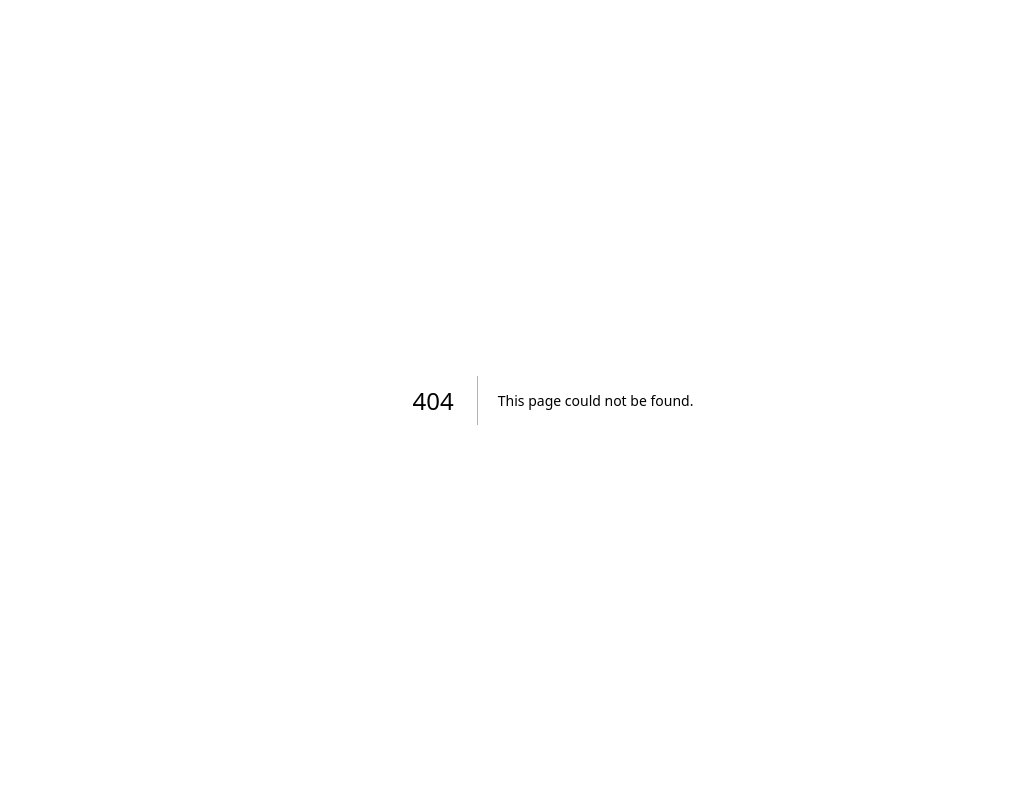
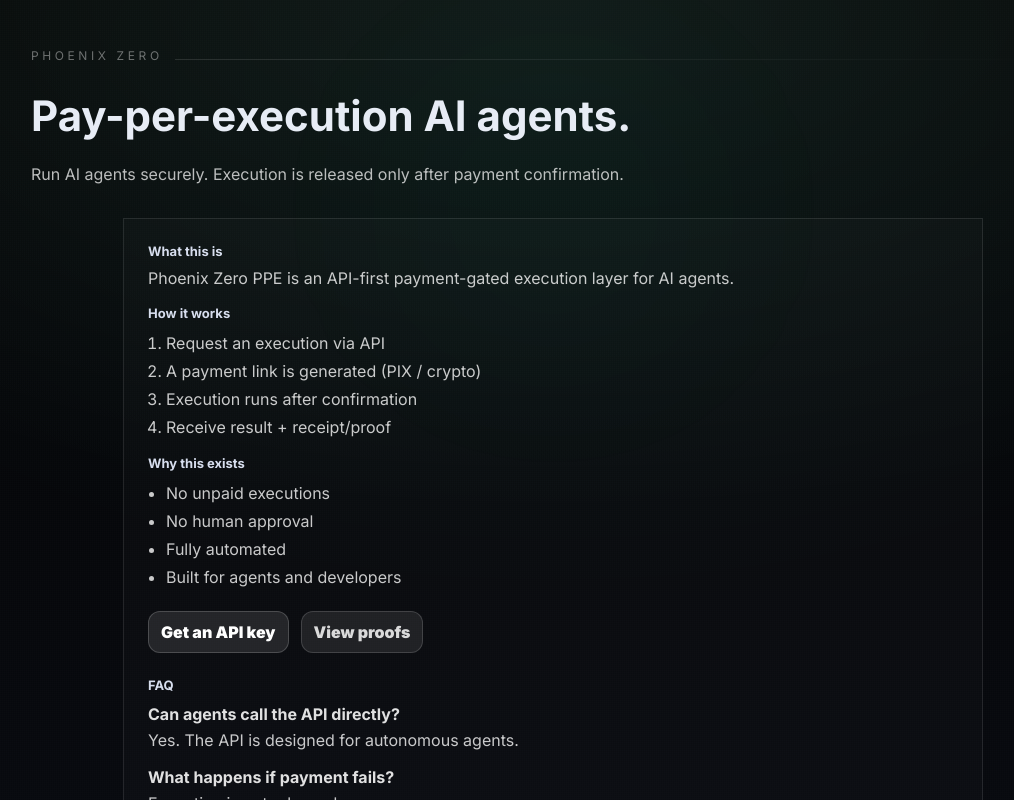
Before and after one commit to RonaSkull/phoenix-zero, a Next.js app in the folder apps/web/: page /ppe in a window 1280 px wide. Before the commit this address had no page. Shown: the whole page, without its empty margins (87-1101 px from the left). Built offline with nearby package versions, Linux system fonts and the light colour scheme.

Commit message:
docs: align PPE API contract + add /ppe landing

```diff
--- /dev/null
+++ b/apps/web/src/app/ppe/page.tsx
@@ -0,0 +1,82 @@
+import Link from 'next/link';
+
+export default function PpeLandingPage() {
+  return (
+    <main className="pz-shell pz-shell--mono">
+      <div className="pz-grid" />
+      <div className="pz-glow" />
+
+      <div className="pz-container" style={{ paddingTop: 48, paddingBottom: 64 }}>
+        <div className="pz-topline">
+          <div className="pz-kicker">Phoenix Zero</div>
+          <div className="pz-rule" />
+        </div>
+
+        <h1 style={{ marginTop: 18, marginBottom: 10, fontSize: 42, lineHeight: 1.1 }}>Pay-per-execution AI agents.</h1>
+        <p style={{ marginTop: 0, marginBottom: 18, color: 'rgba(255,255,255,0.72)', fontSize: 16, lineHeight: 1.65 }}>
+          Run AI agents securely. Execution is released only after payment confirmation.
+        </p>
+
+        <section className="pz-card-flat" style={{ maxWidth: 860, width: '100%', margin: '0 auto', display: 'grid', gap: 14 }}>
+          <div style={{ display: 'grid', gap: 6 }}>
+            <div className="pz-field-label">What this is</div>
+            <div style={{ color: 'rgba(255,255,255,0.78)', lineHeight: 1.65 }}>
+              Phoenix Zero PPE is an API-first payment-gated execution layer for AI agents.
+            </div>
+          </div>
+
+          <div style={{ display: 'grid', gap: 8 }}>
+            <div className="pz-field-label">How it works</div>
+            <ol style={{ margin: 0, paddingLeft: 18, color: 'rgba(255,255,255,0.78)', lineHeight: 1.75 }}>
+              <li>Request an execution via API</li>
+              <li>A payment link is generated (PIX / crypto)</li>
+              <li>Execution runs after confirmation</li>
+              <li>Receive result + receipt/proof</li>
+            </ol>
+          </div>
+
+          <div style={{ display: 'grid', gap: 8 }}>
+            <div className="pz-field-label">Why this exists</div>
+            <ul style={{ margin: 0, paddingLeft: 18, color: 'rgba(255,255,255,0.78)', lineHeight: 1.75 }}>
+              <li>No unpaid executions</li>
+              <li>No human approval</li>
+              <li>Fully automated</li>
+              <li>Built for agents and developers</li>
+            </ul>
+          </div>
+
+          <div style={{ display: 'flex', gap: 12, flexWrap: 'wrap', paddingTop: 6 }}>
+            <Link href="/pricing/observe" className="pz-btn" style={{ textDecoration: 'none' }}>
+              Get an API key
+            </Link>
+            <Link href="/provas" className="pz-btn" style={{ textDecoration: 'none', opacity: 0.85 }}>
+              View proofs
+            </Link>
+          </div>
+
+          <div style={{ display: 'grid', gap: 8, paddingTop: 10 }}>
+            <div className="pz-field-label">FAQ</div>
+            <div style={{ display: 'grid', gap: 10, color: 'rgba(255,255,255,0.78)', lineHeight: 1.65 }}>
+              <div>
+                <strong style={{ color: 'rgba(255,255,255,0.88)' }}>Can agents call the API directly?</strong>
+                <div>Yes. The API is designed for autonomous agents.</div>
+              </div>
+              <div>
+                <strong style={{ color: 'rgba(255,255,255,0.88)' }}>What happens if payment fails?</strong>
+                <div>Execution is not released.</div>
+              </div>
+              <div>
+                <strong style={{ color: 'rgba(255,255,255,0.88)' }}>Is this subscription-based?</strong>
+                <div>No. Pay only for what you execute.</div>
+              </div>
+              <div>
+                <strong style={{ color: 'rgba(255,255,255,0.88)' }}>Do you support crypto?</strong>
+                <div>Yes. USDT/USDC via NowPayments.</div>
+              </div>
+            </div>
+          </div>
+        </section>
+      </div>
+    </main>
+  );
+}
```
Also changed, not shown: 1 other file (tests, documents, lock files or other folders).
